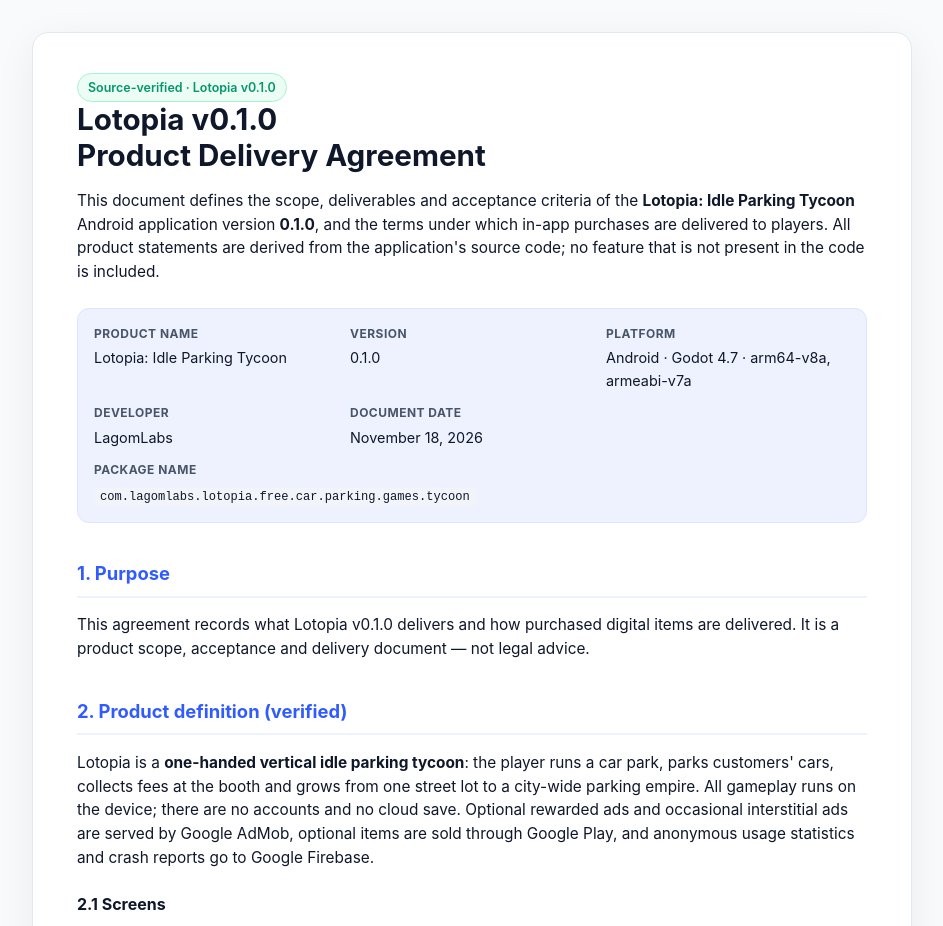
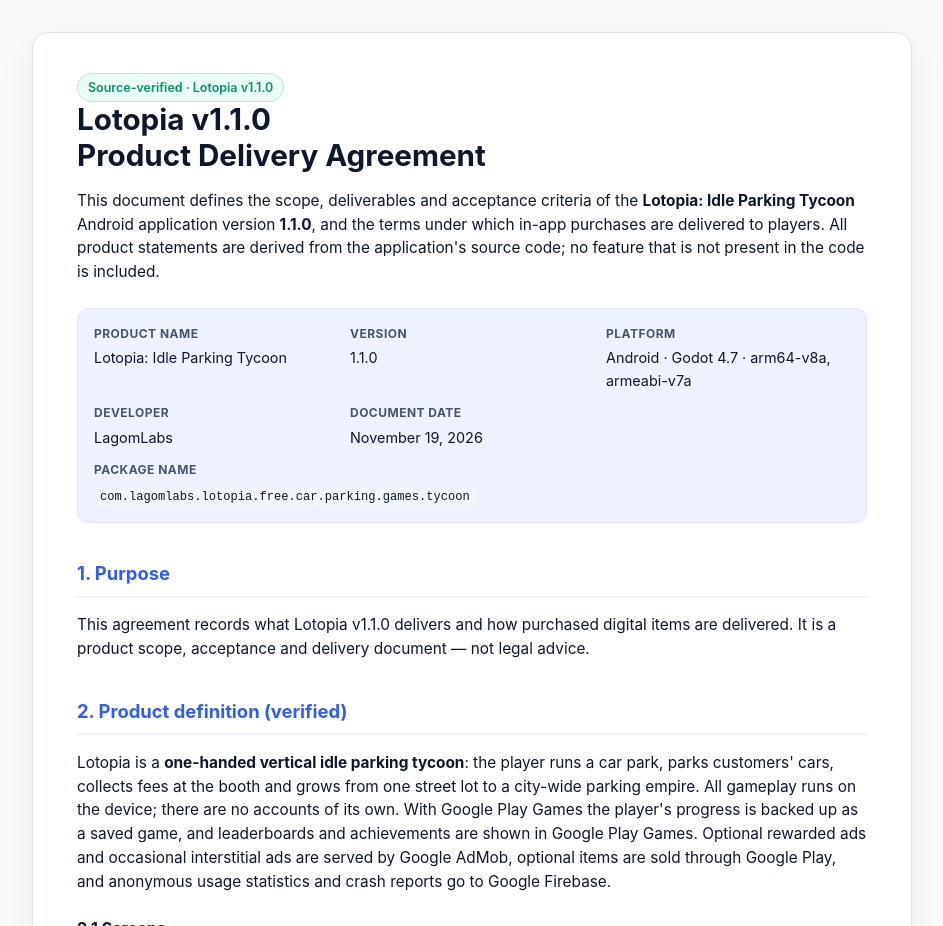
Before and after one commit to iamusta/iamusta.github.io, a plain HTML site: page lotopia-delivery-contract.html in a window 1280 px wide. Shown: the top 926 px of the page, without its empty margins (168-1111 px from the left). Drawn offline with Linux system fonts and the light colour scheme.

Commit message:
Lotopia: delivery agreement

```diff
--- a/lotopia-delivery-contract.html
+++ b/lotopia-delivery-contract.html
@@ -3,7 +3,7 @@
 <head>
   <meta charset="UTF-8">
   <meta name="viewport" content="width=device-width, initial-scale=1.0">
-  <meta name="description" content="Lotopia v0.1.0 — product delivery agreement and in-app purchase delivery terms.">
+  <meta name="description" content="Lotopia v1.1.0 — product delivery agreement and in-app purchase delivery terms.">
   <title>Lotopia — Product Delivery Agreement</title>
   <style>
     :root {
@@ -139,27 +139,27 @@
 <body>
   <div class="wrap">
     <article class="paper">
-      <span class="badge">Source-verified · Lotopia v0.1.0</span>
-      <h1>Lotopia v0.1.0<br>Product Delivery Agreement</h1>
+      <span class="badge">Source-verified · Lotopia v1.1.0</span>
+      <h1>Lotopia v1.1.0<br>Product Delivery Agreement</h1>
       <p>
         This document defines the scope, deliverables and acceptance criteria of the
-        <strong>Lotopia: Idle Parking Tycoon</strong> Android application version <strong>0.1.0</strong>, and the terms under which
+        <strong>Lotopia: Idle Parking Tycoon</strong> Android application version <strong>1.1.0</strong>, and the terms under which
         in-app purchases are delivered to players. All product statements are derived from the application's
         source code; no feature that is not present in the code is included.
       </p>
 
       <div class="meta">
         <div><strong>Product name</strong> Lotopia: Idle Parking Tycoon</div>
-        <div><strong>Version</strong> 0.1.0</div>
+        <div><strong>Version</strong> 1.1.0</div>
         <div><strong>Platform</strong> Android · Godot 4.7 · arm64-v8a, armeabi-v7a</div>
         <div><strong>Developer</strong> LagomLabs</div>
-        <div><strong>Document date</strong> November 18, 2026</div>
+        <div><strong>Document date</strong> November 19, 2026</div>
         <div class="wide"><strong>Package name</strong> <code>com.lagomlabs.lotopia.free.car.parking.games.tycoon</code></div>
       </div>
 
       <h2>1. Purpose</h2>
       <p>
-        This agreement records what Lotopia v0.1.0 delivers and how purchased digital items are
+        This agreement records what Lotopia v1.1.0 delivers and how purchased digital items are
         delivered. It is a product scope, acceptance and delivery document — not legal advice.
       </p>
 
@@ -167,7 +167,7 @@
       <p>
         Lotopia is a <strong>one-handed vertical idle parking tycoon</strong>: the player runs a car park, parks
         customers' cars, collects fees at the booth and grows from one street lot to a city-wide parking empire.
-        All gameplay runs on the device; there are no accounts and no cloud save. Optional rewarded ads and
+        All gameplay runs on the device; there are no accounts of its own. With Google Play Games the player's progress is backed up as a saved game, and leaderboards and achievements are shown in Google Play Games. Optional rewarded ads and
         occasional interstitial ads are served by Google AdMob, optional items are sold through Google Play, and
         anonymous usage statistics and crash reports go to Google Firebase.
       </p>
@@ -206,6 +206,7 @@
           <tr><td>no_ads</td><td>Permanent</td><td>No Ads: no interstitial ads; rewarded bonuses granted without watching a video</td></tr>
           <tr><td>starter_pack</td><td>Permanent, once</td><td>Starter Pack: 150 gems, an Epic manager chest, 4 hours of ×2 income</td></tr>
           <tr><td>income_x2</td><td>Permanent</td><td>Permanent ×2 income: permanent ×2 income at every car park</td></tr>
+          <tr><td>watchman</td><td>Permanent</td><td>watchman: </td></tr>
           <tr><td>gems_1</td><td>Consumable</td><td>Pocket of gems: 60 gems</td></tr>
           <tr><td>gems_2</td><td>Consumable</td><td>Bag of gems: 330 gems</td></tr>
           <tr><td>gems_3</td><td>Consumable</td><td>Box of gems: 700 gems</td></tr>
@@ -227,7 +228,7 @@
         <li>Permissions: INTERNET, ACCESS_NETWORK_STATE, VIBRATE, POST_NOTIFICATIONS, RECEIVE_BOOT_COMPLETED, com.android.vending.BILLING, plus the advertising-ID and technical permissions added by Google libraries</li>
         <li>Ads: Google AdMob — rewarded ads only when the player chooses to watch one; interstitial ads when switching car parks (not in the first 5 minutes, at most every 3 minutes, removed by No Ads); Google's consent form in the EEA, UK and Switzerland; content rated PG</li>
         <li>Analytics: Google Firebase Analytics (can be turned off in Settings), Crashlytics crash reports, Remote Config</li>
-        <li>Account &amp; cloud: none — progress is saved locally on the device</li>
+        <li>Account &amp; cloud: no own accounts; optional Google Play Games sign-in for the cloud saved game, 3 leaderboards and 37 achievements</li>
       </ul>
 
       <h2>3. Delivery of purchased items</h2>
@@ -236,7 +237,7 @@
         <li><strong>Delivery:</strong> items are digital and are delivered to the player's game immediately after Google Play confirms the payment. Permanent items are acknowledged and consumable items are consumed with Google Play at delivery.</li>
         <li><strong>Permanent items</strong> (no_ads, starter_pack, income_x2) belong to the Google account used for the purchase and are restored automatically when the game is reinstalled on the same Google account; the gems, chest and ×2 time in the Starter Pack are not granted again.</li>
         <li><strong>Pending payments</strong> (for example cash payments) are delivered when Google Play confirms them, including the next time the game is opened.</li>
-        <li><strong>Gems</strong> are an in-game virtual currency with no cash value. They cannot be exchanged for money, transferred or traded, and are stored on the device: clearing app data or uninstalling removes them.</li>
+        <li><strong>Gems</strong> are an in-game virtual currency with no cash value. They cannot be exchanged for money, transferred or traded, and are stored on the device: clearing app data or uninstalling removes them, unless the progress is restored from the player's Google Play Games saved game.</li>
         <li><strong>Chests</strong> contain manager cards that only improve the game; their possible contents and odds are shown in the game, they hold no real-money value and cannot be cashed out.</li>
         <li><strong>Right of withdrawal:</strong> because digital content is delivered immediately at the player's request, the right of withdrawal ends once delivery begins, to the extent permitted by applicable law (including EU consumer law and the Turkish Regulation on Distance Contracts, Art. 15(ğ)).</li>
         <li><strong>Refunds</strong> are handled by Google Play under its refund policy. If an item was paid for but not delivered, contact us with the Google Play order number (GPA.…) and we will deliver it or help you obtain a refund.</li>
@@ -244,7 +245,7 @@
 
       <h2>4. Release deliverables</h2>
       <ul>
-        <li>Signed Android App Bundle (AAB) for package <code>com.lagomlabs.lotopia.free.car.parking.games.tycoon</code>, version 0.1.0</li>
+        <li>Signed Android App Bundle (AAB) for package <code>com.lagomlabs.lotopia.free.car.parking.games.tycoon</code>, version 1.1.0</li>
         <li>In-game text in 78 languages; store listing, 8 screenshots and a feature graphic for 87 store languages</li>
         <li>Privacy Policy and this Delivery Agreement published and linked from the Shop and Settings screens</li>
         <li>Google Play products created with the IDs in section 2.3</li>
@@ -267,7 +268,7 @@
       <h2>6. Out of scope</h2>
       <ul class="out">
         <li>Subscriptions or paid items other than the products in 2.3</li>
-        <li>Accounts, sign-in, cloud save or cross-device sync</li>
+        <li>Accounts of its own (sign-in, cloud save and cross-device sync only through Google Play Games)</li>
         <li>Multiplayer</li>
         <li>Banner ads</li>
         <li>iOS and web versions</li>
@@ -280,7 +281,7 @@
           <tr><td>Delivery Agreement</td><td><a href="lotopia-delivery-contract.html">lotopia-delivery-contract.html</a></td></tr>
           <tr><td>Play Store package</td><td><code>com.lagomlabs.lotopia.free.car.parking.games.tycoon</code></td></tr>
           <tr><td>Contact</td><td><a href="mailto:lagomlabs@gmail.com">lagomlabs@gmail.com</a></td></tr>
-          <tr><td>Document version</td><td>1.0 — November 18, 2026</td></tr>
+          <tr><td>Document version</td><td>1.0 — November 19, 2026</td></tr>
         </tbody>
       </table>
 
```
